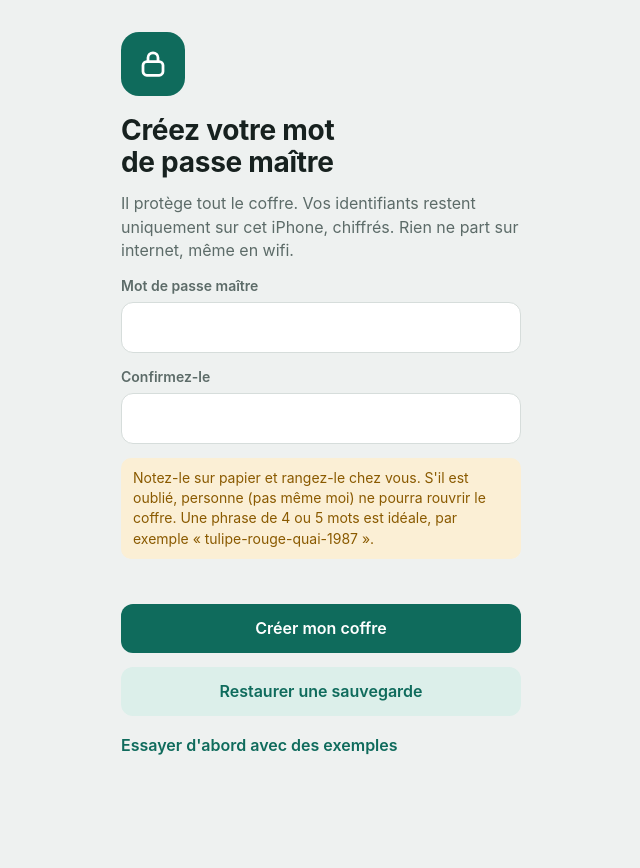
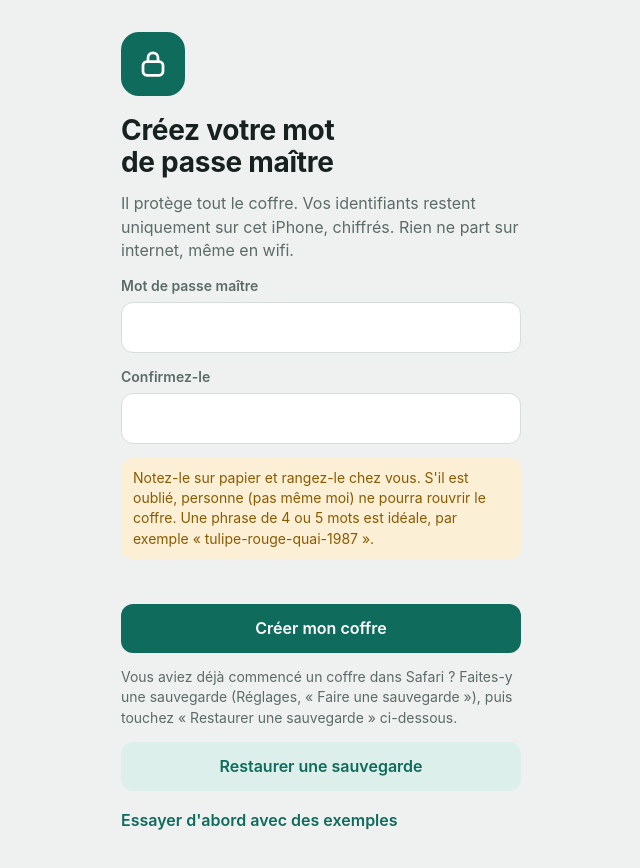
Before and after one commit to Jennesye/moncoffre, a plain HTML site: page index.html in a window 1280 px wide. Shown: the whole page, without its empty margins (319-959 px from the left). Before the commit the page ends 800 px from the top, so only its background shows below. Drawn offline with Linux system fonts and the light colour scheme.

Commit message:
Prévient quand l'app est ouverte dans Safari au lieu de l'icône
Co-Authored-By: Claude Opus 5.5 <noreply@anthropic.com>
Claude-Session: https://claude.ai/code/session_01LoYgy25Mshrfqru3ofWyXA

```diff
--- a/index.html
+++ b/index.html
@@ -238,8 +238,14 @@ function toast(msg) {
 }
 
 // ---------- Écrans d'accès ----------
+// Sur iPhone, Safari et l'icône de l'écran d'accueil ont chacun leur propre coffre.
+const IS_IOS = /iPhone|iPad|iPod/.test(navigator.userAgent) || (navigator.platform === "MacIntel" && navigator.maxTouchPoints > 1);
+const IN_SAFARI_TAB = IS_IOS && !navigator.standalone && !matchMedia("(display-mode: standalone)").matches && location.protocol === "https:" && !/claude/.test(location.hostname);
+const safariNote = () => IN_SAFARI_TAB ? `<div class="note">Vous êtes dans Safari. Le coffre de Safari est séparé de celui de l'app installée, et l'iPhone peut l'effacer au bout de quelques jours. Utilisez plutôt l'icône « Mon Coffre » de votre écran d'accueil (Partager, puis « Sur l'écran d'accueil »).</div>` : "";
+const SETUP_HINT = () => IN_SAFARI_TAB ? "" : `<p style="font-size:14px">Vous aviez déjà commencé un coffre dans Safari ? Faites-y une sauvegarde (Réglages, « Faire une sauvegarde »), puis touchez « Restaurer une sauvegarde » ci-dessous.</p>`;
 function renderSetup() {
   $root.innerHTML = `<div class="wrap gate"><form class="gate-card" id="setupForm" autocomplete="off">
+    ${safariNote()}
     <div class="lockmark" aria-hidden="true">${ICON.lock}</div>
     <h1>Créez votre mot de passe maître</h1>
     <p>Il protège tout le coffre. Vos identifiants restent uniquement sur cet iPhone, chiffrés. Rien ne part sur internet, même en wifi.</p>
@@ -248,6 +254,7 @@ function renderSetup() {
     <div class="note">Notez-le sur papier et rangez-le chez vous. S'il est oublié, personne (pas même moi) ne pourra rouvrir le coffre. Une phrase de 4 ou 5 mots est idéale, par exemple « tulipe-rouge-quai-1987 ».</div>
     <div class="err" id="err" role="alert"></div>
     <button class="btn primary" id="createBtn" type="submit">Créer mon coffre</button>
+    ${SETUP_HINT()}
     <button class="btn" id="importBtn" type="button">Restaurer une sauvegarde</button>
     <button class="linkbtn" id="demoBtn" type="button">Essayer d'abord avec des exemples</button>
   </form></div>`;
@@ -270,6 +277,7 @@ function renderSetup() {
 
 function renderUnlock(msg) {
   $root.innerHTML = `<div class="wrap gate"><form class="gate-card" id="unlockForm" autocomplete="off">
+    ${safariNote()}
     <div class="lockmark" aria-hidden="true">${ICON.lock}</div>
     <h1>Mon Coffre</h1>
     <p>${msg ? h(msg) : "Entrez votre mot de passe maître."}</p>
```
